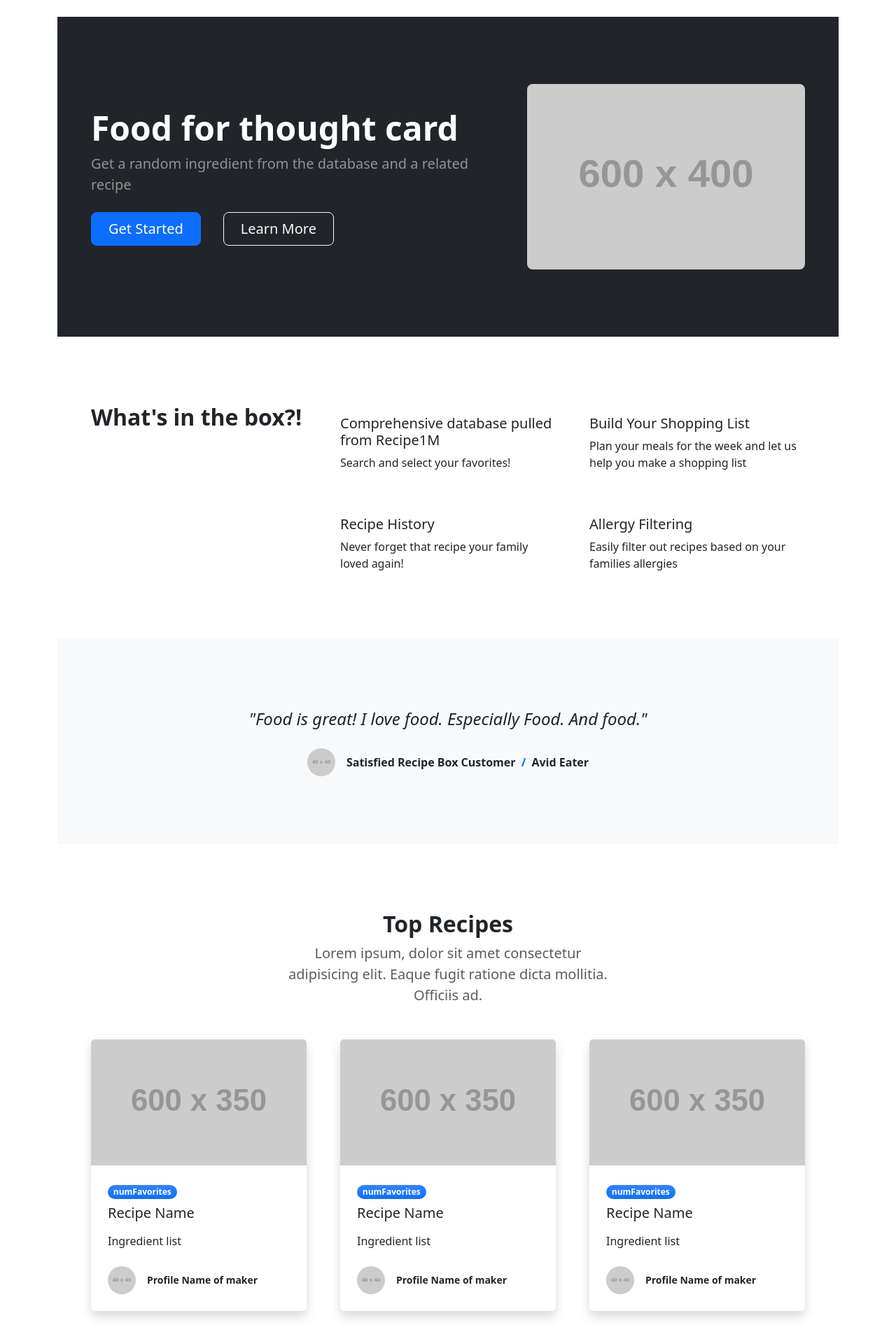
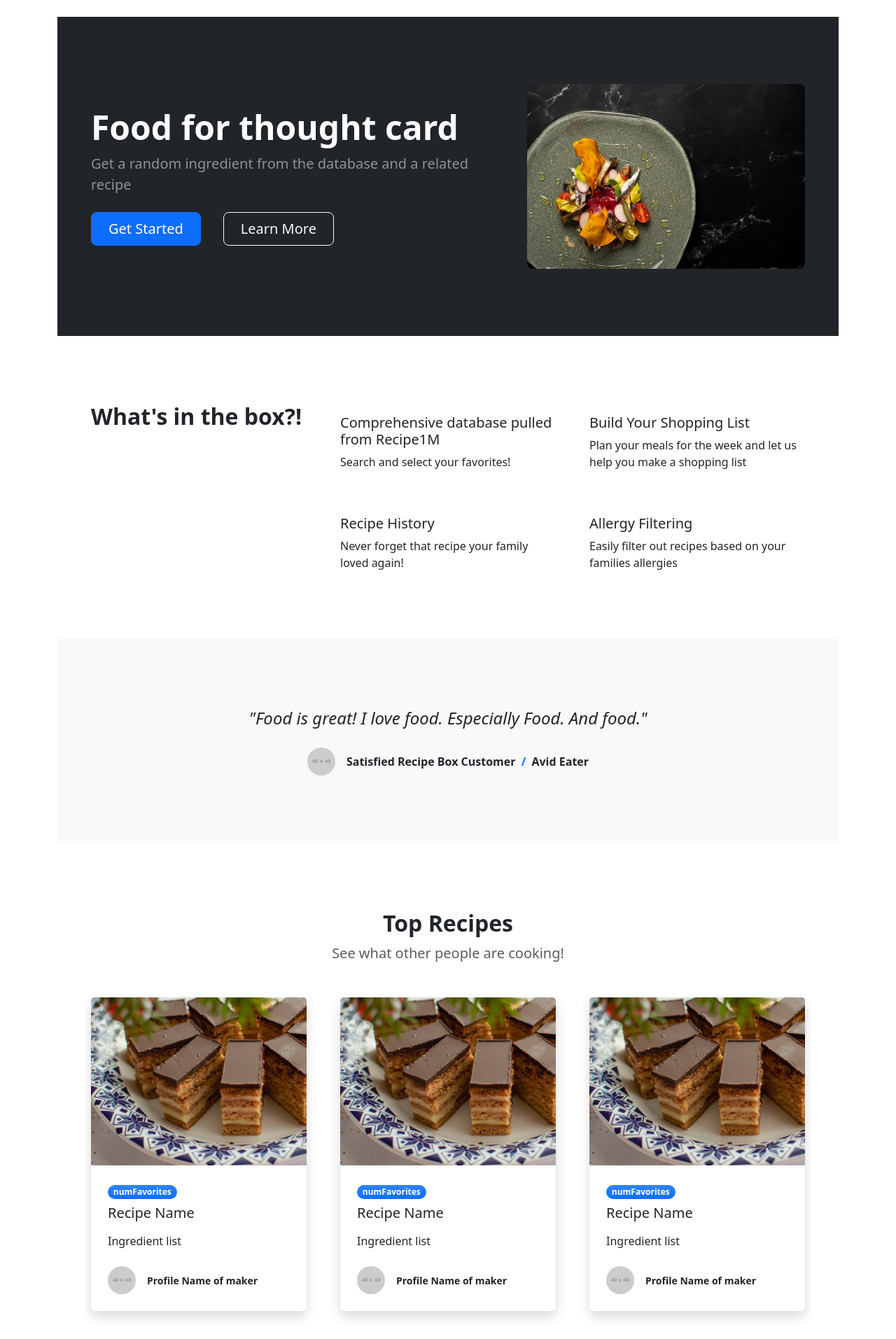
Before and after one commit to robert-daniels/CartBuilder, a Django app: page /cartbuilder/ in a window 1280 px wide. Shown: the part 56-1969 px from the top of the page at 70% size. Run offline with Django 4.2, Linux system fonts and the light colour scheme; grey boxes labelled with a size stand in for pictures from a placeholder-image service; some libraries are stand-ins or nearby versions.

Commit message:
Add assets for home page

```diff
--- a/CartBuilderApplication/templates/base.html
+++ b/CartBuilderApplication/templates/base.html
@@ -19,6 +19,7 @@
 
 <main>
     {% block content %}
+
     {% endblock %}
 </main>
 
--- a/CartBuilderApplication/templates/components/home_page/food_for_thought_card.html
+++ b/CartBuilderApplication/templates/components/home_page/food_for_thought_card.html
@@ -1,3 +1,5 @@
+{% load static %}
+
 <header class="bg-dark py-5">
     <div class="container px-5">
         <div class="row gx-5 align-items-center justify-content-center">
@@ -11,7 +13,7 @@
                     </div>
                 </div>
             </div>
-            <div class="col-xl-5 col-xxl-6 d-none d-xl-block text-center"><img class="img-fluid rounded-3 my-5" src="https://dummyimage.com/600x400/343a40/6c757d" alt="..." /></div>
+            <div class="col-xl-5 col-xxl-6 d-none d-xl-block text-center"><img class="img-fluid rounded-3 my-5" src="{% static "./assets/other/food_plate.jpg" %}" alt="..." /></div>
         </div>
     </div>
 </header>
--- a/CartBuilderApplication/templates/components/home_page/top_recipe_card.html
+++ b/CartBuilderApplication/templates/components/home_page/top_recipe_card.html
@@ -1,7 +1,9 @@
+{% load static %}
+
 
 <div class="col-lg-4 mb-5">
     <div class="card h-100 shadow border-0">
-        <img class="card-img-top" src="https://dummyimage.com/600x350/ced4da/6c757d" alt="..." />
+        <img class="card-img-top" src="{% static "./assets/other/Food_image_small.jpg" %}" alt="..." />
         <div class="card-body p-4">
             <div class="badge bg-primary bg-gradient rounded-pill mb-2">numFavorites</div>
             <a class="text-decoration-none link-dark stretched-link" href="#!"><h5 class="card-title mb-3">Recipe Name</h5></a>
--- a/CartBuilderApplication/templates/components/navbar_side.html
+++ b/CartBuilderApplication/templates/components/navbar_side.html
@@ -33,7 +33,7 @@
                         <a class="nav-link" href="{% url 'about' %}">About</a>
                     </li>
 
-                    <li class="nav-item dropdown">
+                    <!-- <li class="nav-item dropdown">
                         <a class="nav-link dropdown-toggle" href="#" role="button" data-bs-toggle="dropdown"
                             aria-expanded="false">
                             Other
@@ -45,7 +45,7 @@
                                     href="{% url 'allergies' %}">Allergies</a></li>
 
                         </ul>
-                    </li>
+                    </li> -->
                 </ul>
 
                 <br>
--- a/CartBuilderApplication/templates/home.html
+++ b/CartBuilderApplication/templates/home.html
@@ -30,11 +30,12 @@
                         <div class="col-lg-8 col-xl-6">
                             <div class="text-center">
                                 <h2 class="fw-bolder">Top Recipes</h2>
-                                <p class="lead fw-normal text-muted mb-5">Lorem ipsum, dolor sit amet consectetur adipisicing elit. Eaque fugit ratione dicta mollitia. Officiis ad.</p>
+                                <p class="lead fw-normal text-muted mb-5">See what other people are cooking!</p>
                             </div>
                         </div>
                     </div>
                     <div class="row gx-5">
+
 
                         <!-- Loop through and pull top three recipes, currently hard coded -->
 
```
Also changed, not shown: CartBuilderApplication/CartBuilder/static/assets/other/Food_image_small.jpg (added), CartBuilderApplication/CartBuilder/static/assets/other/bowls_image.jpg (added), CartBuilderApplication/CartBuilder/static/assets/other/food_plate.jpg (added).
